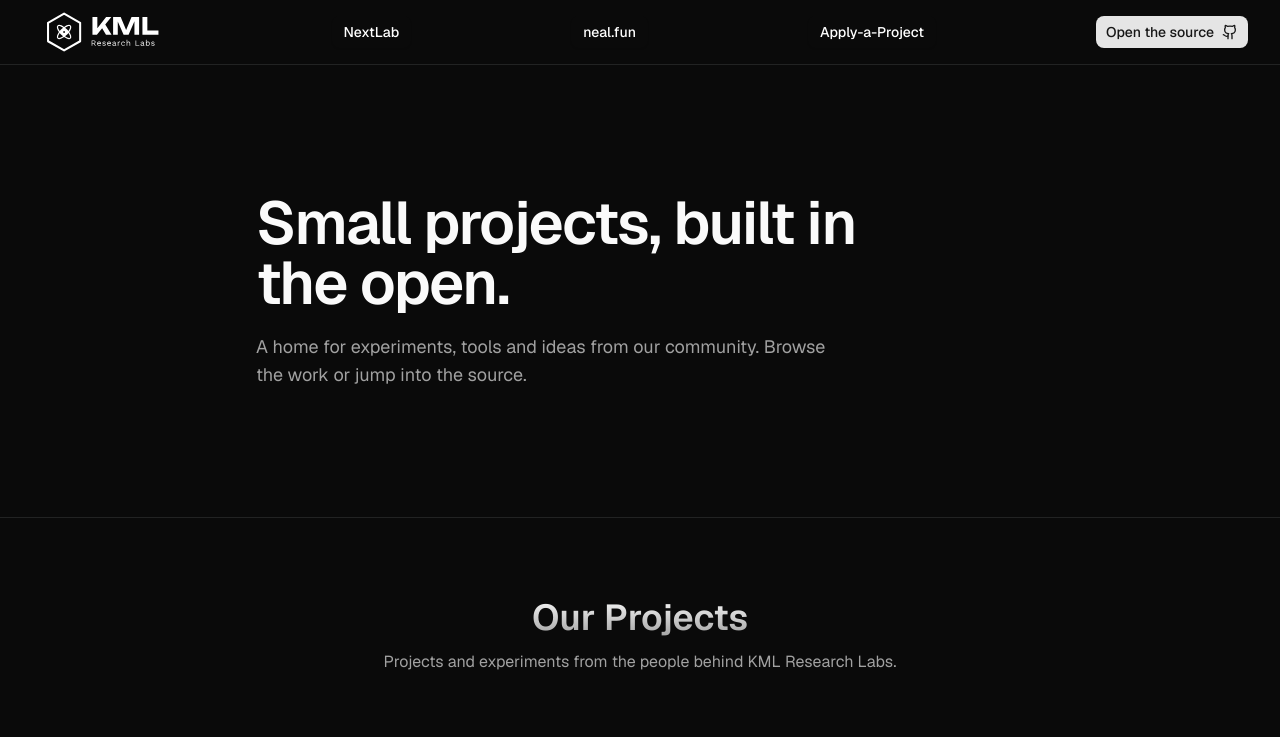
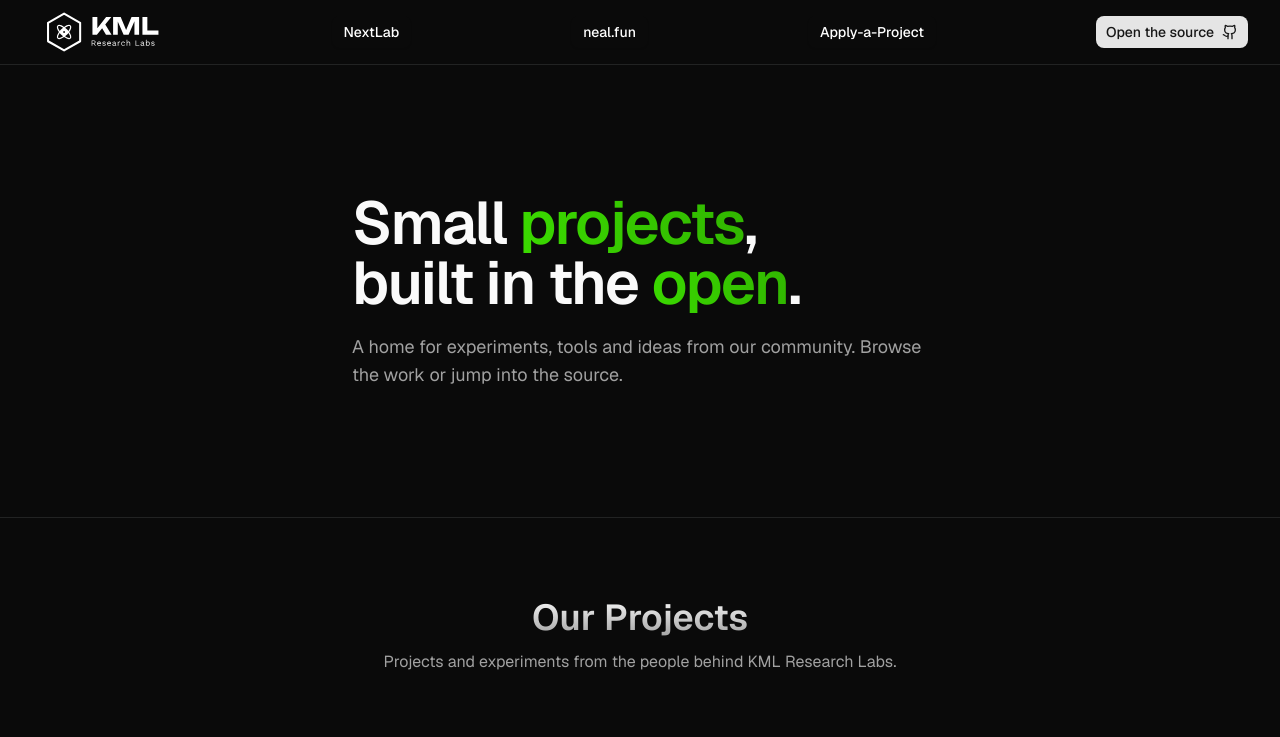
Before and after one commit to kauanmezavila/kmlresearchlabs, a Next.js app in the folder web/main/: page / in a window 1280 px wide. Shown: the top 737 px of the page. Built offline with nearby package versions, Linux system fonts and the light colour scheme; no server answers.

Commit message:
Maked a gredient text on the hero

```diff
--- a/web/main/components/hero.tsx
+++ b/web/main/components/hero.tsx
@@ -3,7 +3,20 @@ export default function Hero() {
     <section className="mx-auto flex max-w-6xl flex-col items-start px-4 py-24 sm:px-6 sm:py-32">
       <div className="max-w-3xl">
         <h1 className="text-4xl font-semibold tracking-tight text-pretty sm:text-6xl">
-          Small projects, built in the open.
+          <span>Small</span>
+          <span className="bg-gradient-to-r from-[#3bdb00] via-[#31b700] to-[#299a00] bg-[length:200%_auto] bg-clip-text text-transparent">
+            {" "}
+            projects
+          </span>
+          <span>
+            , <br />
+            built in the
+          </span>
+          <span className="bg-gradient-to-r from-[#3bdb00] via-[#31b700] to-[#299a00] bg-[length:200%_auto] bg-clip-text text-transparent">
+            {" "}
+            open
+          </span>
+          <span>.</span>
         </h1>
         <p className="mt-5 max-w-xl text-base leading-7 text-muted-foreground sm:text-lg">
           A home for experiments, tools and ideas from our community. Browse the
```
